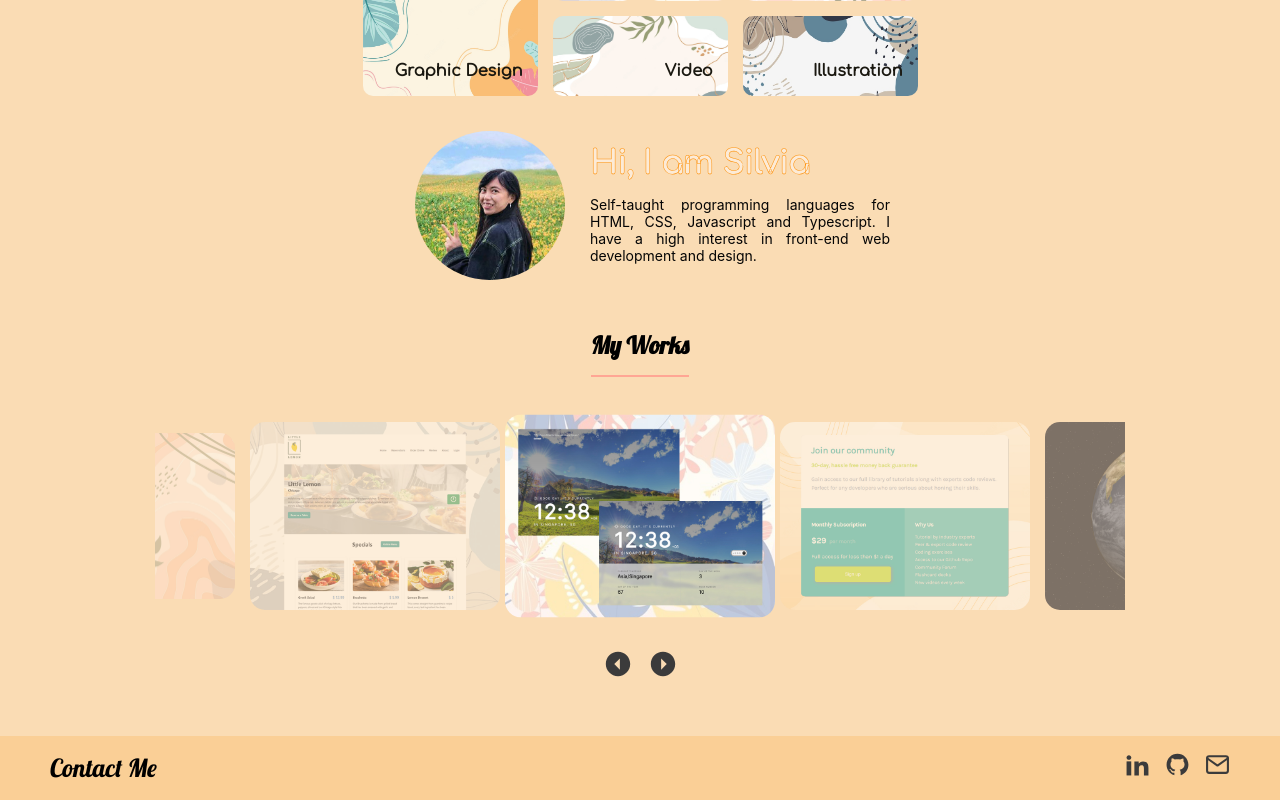
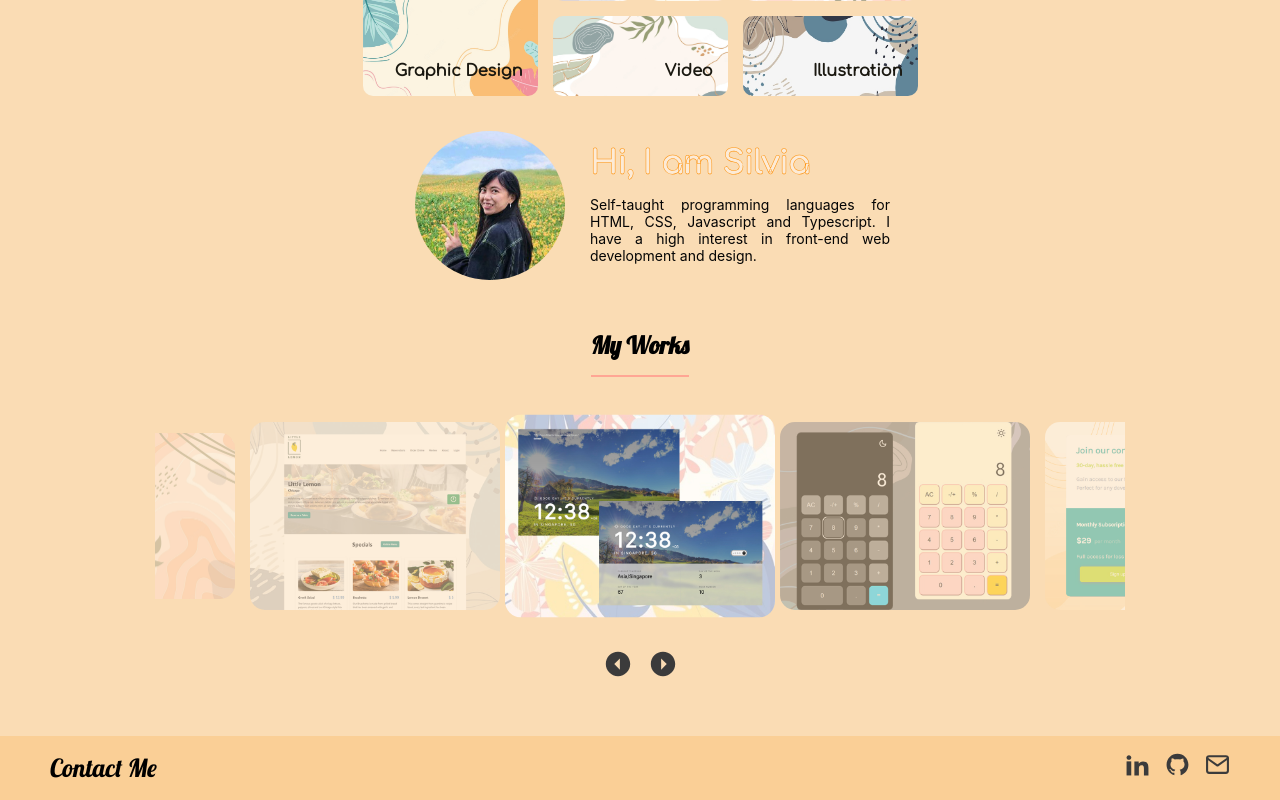
Before and after one commit to jocunda/J-Portfolio, a React (Create React App) app: page / in a window 1280 px wide. Shown: the part 663-1463 px from the top of the page. Built offline with nearby package versions, Linux system fonts and the light colour scheme.

Commit message:
add new project:calcu

```diff
--- a/src/data/image.ts
+++ b/src/data/image.ts
@@ -39,6 +39,15 @@ const WORKIMAGES: WorkImage[] = [
     },
     {
         key: 3,
+        image: calculator,
+        image1: "",
+        title: "Calculator",
+        text: "Basic calculator operation with theme changer.",
+        framework: "React 18.2.0 CRA",
+        link: "https://jocunda.github.io/calculator/",
+    },
+    {
+        key: 4,
         image: price,
         image1: price1,
         title: "Price Grid Component",
@@ -47,22 +56,13 @@ const WORKIMAGES: WorkImage[] = [
         link: "https://github.com/jocunda/FM-price_grid",
     },
     {
-        key: 4,
+        key: 5,
         image: earth,
         image1: "",
         title: "3D Earth",
         text: "Web 3D project that using library such as react-three/drei, react-three/fiber. Simulate earth's orbiting the sun in star galaxy, which surface will have dark and bright side. This earth 3D can controlled by zoom and rotate option. Surface material use some properties with metalness and roughness to make it realistic. Cloudy map also set as upper layer to wrap earth surface with cloud.",
         framework: "React 17.0.2 CRA",
         link: "https://jocunda.github.io/React-Globe/",
-    },
-    {
-        key: 5,
-        image: blank,
-        image1: "",
-        title: "Calculator",
-        text: "Bla bla bla bla bla",
-        framework: "React 18.2.0 CRA",
-        link: "https://jocunda.github.io/React-TS-Login/",
     },
     {
         key: 6,
```
Also changed, not shown: src/assets/workimage/calculator.jpg.
